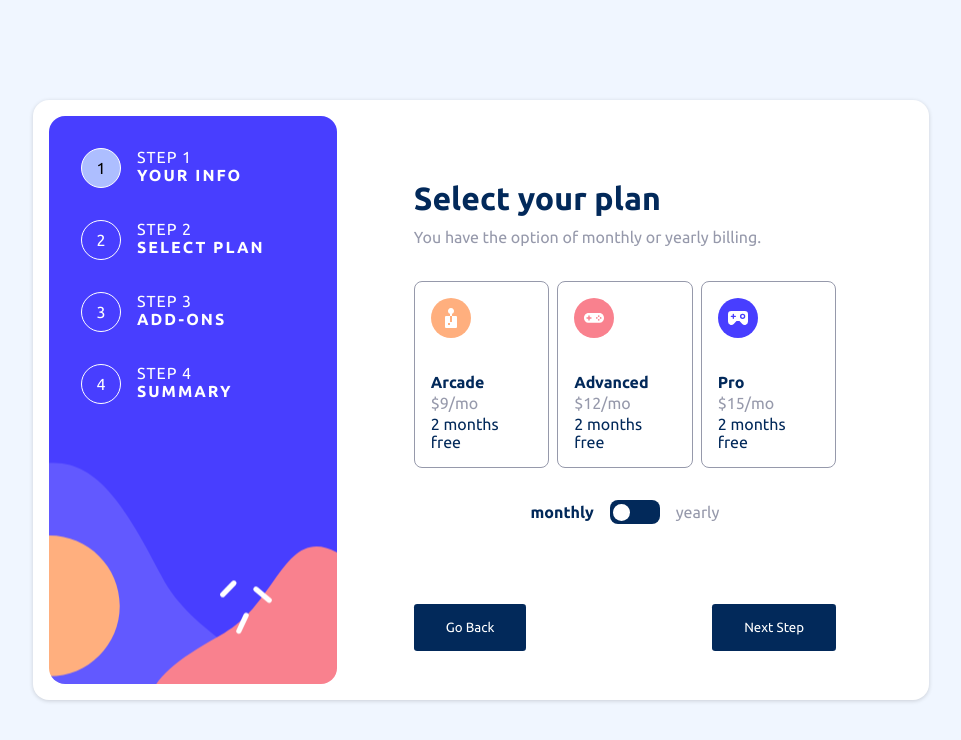
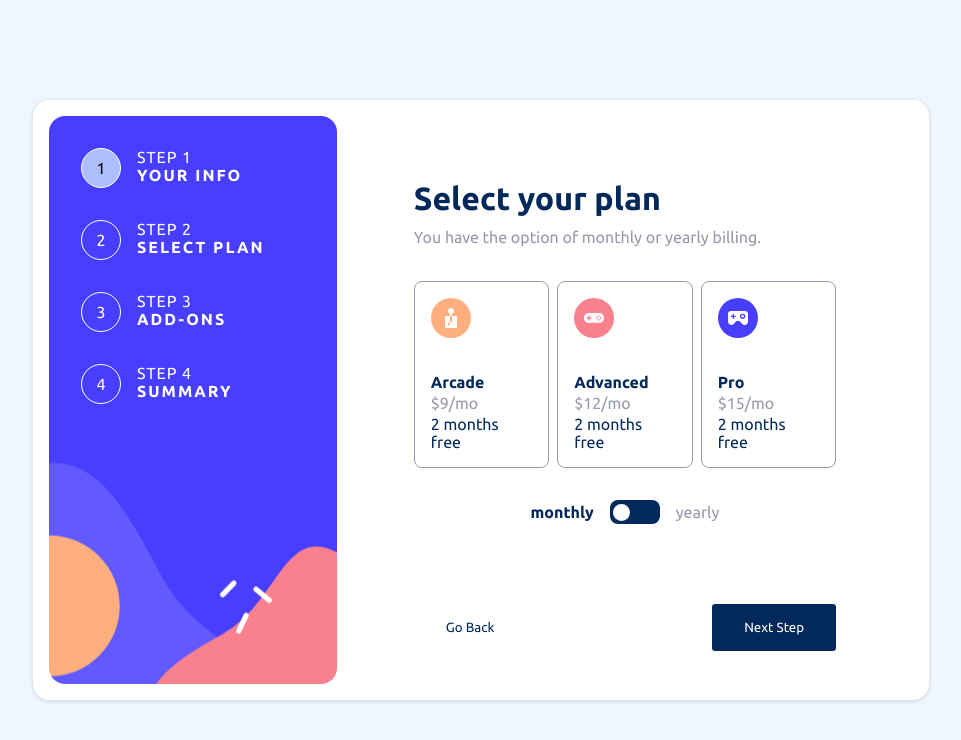
Before and after one commit to muhammadderic/multi-step-form--FrontEndMentor, a React (Create React App) app: page / in a window 1280 px wide. In both pictures the pointer is over the button "Go Back". Shown: the top 740 px of the page, without its empty margins (159-1120 px from the left). Built offline with nearby package versions, Linux system fonts and the light colour scheme.

Commit message:
Create user interface step 2 active state

```diff
--- a/src/styles/step-buttons.css
+++ b/src/styles/step-buttons.css
@@ -16,6 +16,11 @@
   border-radius: .2rem;
 }
 
+.btn:hover {
+  background-color: #fff;
+  color: hsl(213, 96%, 18%);
+}
+
 @media (min-width: 1024px) {
   #step-buttons {
     width: 90%;
--- a/src/styles/user-plan.css
+++ b/src/styles/user-plan.css
@@ -10,6 +10,14 @@
   gap: 1rem;
   border: 1px solid hsl(231, 11%, 63%);
   border-radius: .5rem;
+}
+
+.user-plan:hover {
+  border: 1px solid hsl(243, 100%, 62%);
+}
+
+.user-plan:active {
+  background-color: hsl(206, 94%, 87%);
 }
 
 .user-plan__detail {
```
